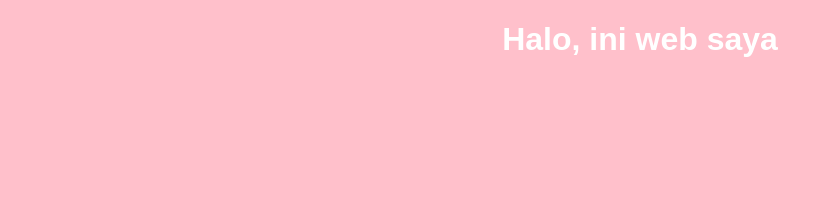
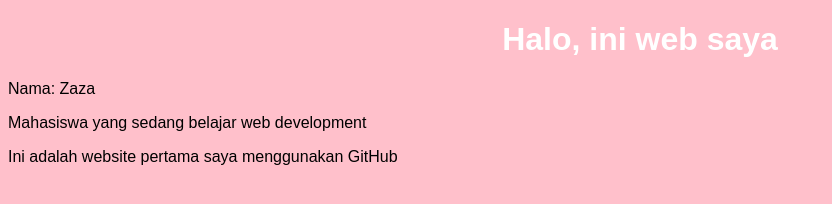
Before and after one commit to zafirahansra/nazwazafirah, a plain HTML site: page index.html in a window 1280 px wide. Shown: the whole page, without its empty margins (0-832 px from the left). Drawn offline with Linux system fonts and the light colour scheme.

Commit message:
menambahkan konten teks pada halaman

```diff
--- a/index.html
+++ b/index.html
@@ -8,5 +8,8 @@
 </head>
 <body>
     <h1>Halo, ini web saya</h1>
+    <p>Nama: Zaza</p>
+    <p>Mahasiswa yang sedang belajar web development</p>
+    <p>Ini adalah website pertama saya menggunakan GitHub</p>
 </body>
 </html>
```
